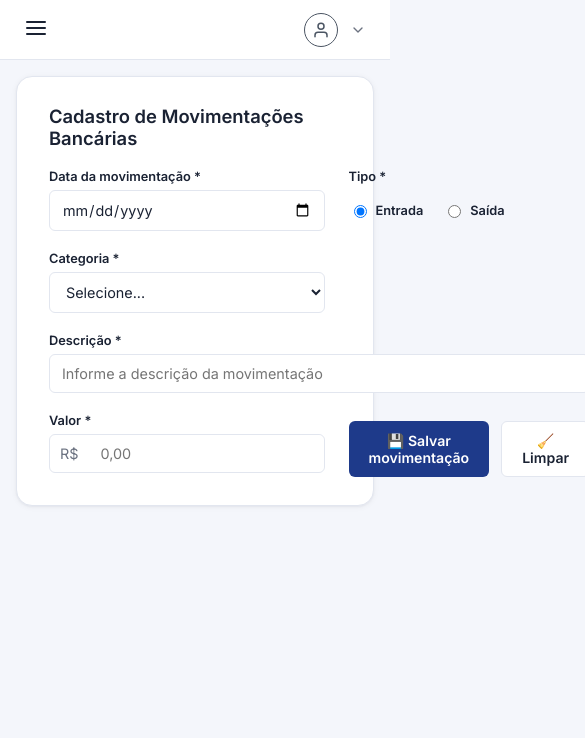
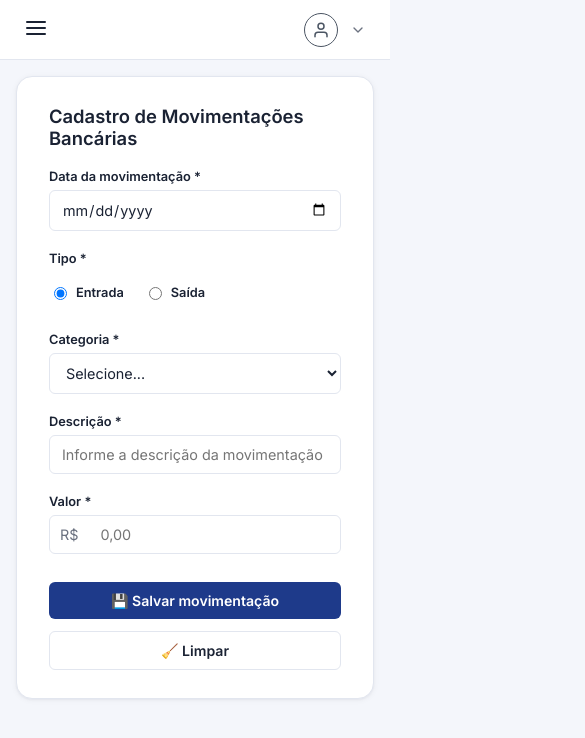
Before and after one commit to santanagabi/financeiro-app, an Angular app: page /cadastro in a window 390 px wide. Shown: the top 738 px of the page, 585 px wide, since content can reach past the window. Built offline with nearby package versions, Linux system fonts and the light colour scheme.

Commit message:
feat: add responsive styling for the cadastro component form elements

```diff
--- a/src/app/pages/cadastro/cadastro.component.scss
+++ b/src/app/pages/cadastro/cadastro.component.scss
@@ -11,6 +11,10 @@ h2 {
   display: grid;
   grid-template-columns: 1fr 1fr;
   gap: 20px 24px;
+
+  @media (max-width: 600px) {
+    grid-template-columns: 1fr;
+  }
 }
 
 .field {
@@ -88,6 +92,14 @@ h2 {
   display: flex;
   gap: 12px;
   margin-top: 8px;
+
+  @media (max-width: 600px) {
+    flex-direction: column;
+
+    button {
+      width: 100%;
+    }
+  }
 }
 
 .btn-primary {
```
